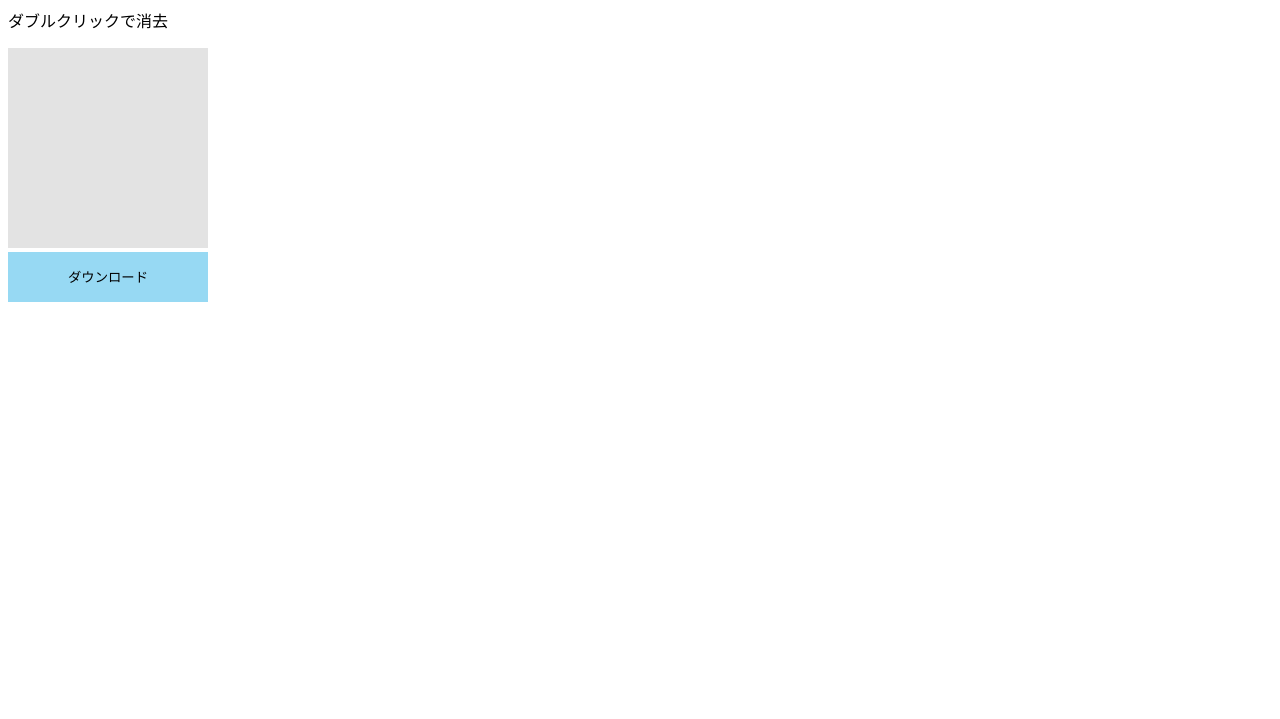
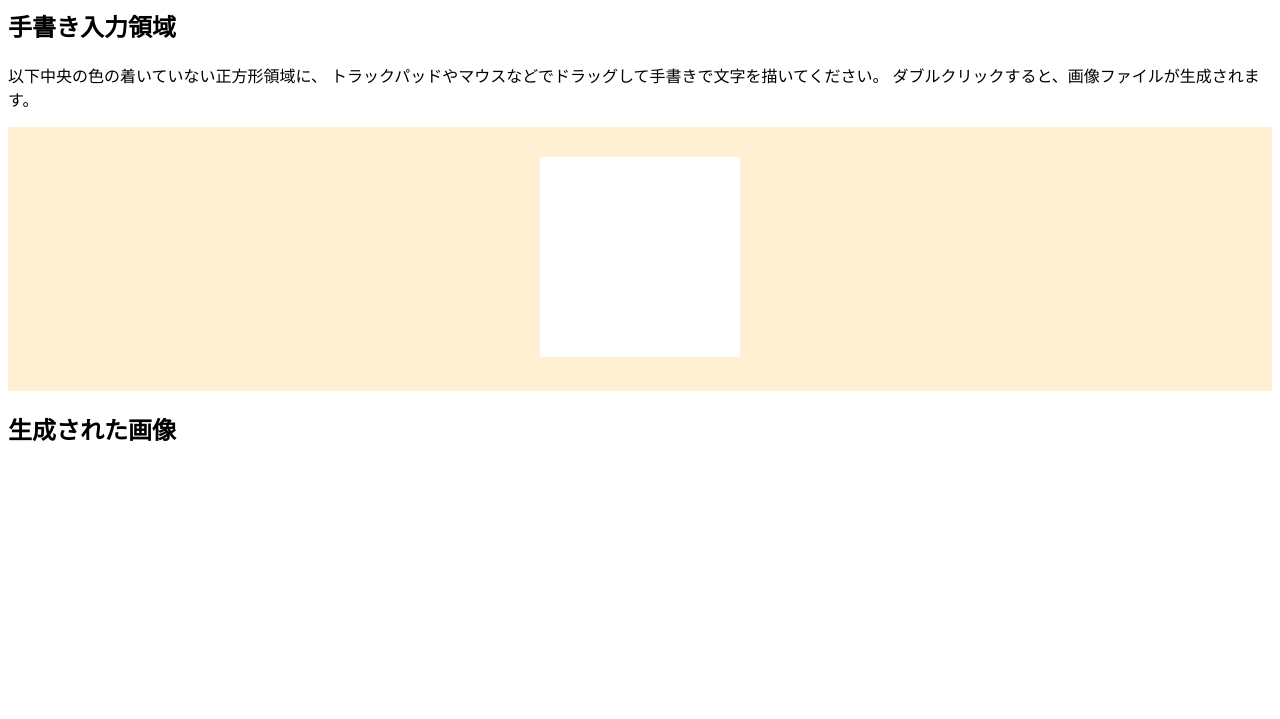
Before and after one commit to ttnok/keyboard-lesson, a plain HTML site: page mnist/index.html in a window 1280 px wide. Shown: the part 81-800 px from the top of the page. Drawn offline with Linux system fonts and the light colour scheme.

Commit message:
UI 変更

```diff
--- a/mnist/index.html
+++ b/mnist/index.html
@@ -6,8 +6,16 @@
     <title>MNIST</title>
 
     <style>
+        #handwriting {
+            padding: 30px;
+            background-color: rgb(255, 240, 212);
+            text-align: center;
+        }
         canvas {
-            background-color: rgb(227, 227, 227);
+            display: inline;
+            margin: 0 auto;
+            border: 0;
+            background-color: white;
         }
         button {
             display: block;
@@ -32,51 +40,58 @@
     </style>
 </head>
 <body>
-    <h1>数字認識アプリ</h1>
+    <h1>手書き文字画像作成アプリ</h1>
 
-    <div>
-        <p>ダブルクリックで消去</p>
+    <h2>手書き入力領域</h2>
+    <p>
+        以下中央の色の着いていない正方形領域に、
+        トラックパッドやマウスなどでドラッグして手書きで文字を描いてください。
+        ダブルクリックすると、画像ファイルが生成されます。
+    </p>
+
+    <div id="handwriting">
         <canvas width="200" height="200"></canvas>
-        <button id="download">ダウンロード</button>
     </div>
+
+    <h2>生成された画像</h2>
     <div id="myfigures">
     </div>
 
 <script>
     const canvas = document.querySelector('canvas');
     const context = canvas.getContext('2d');
-    const textarea = document.querySelector('textarea');
-
-    const downloader = document.querySelector('#download');
 
     const init = () => {
+        "use strict";
+
         const bb = canvas.getBoundingClientRect();
 
         let drawing = false;
-        let prev = {x: 0, y: 0}, curr = {x: 0, y: 0};
+        let prev = {x: 0, y: 0};
 
         const position = e => {
-            return [e.clientX - bb.left, e.clientY - bb.top];
+            console.log(`${e.pageX} - ${bb.left}, ${e.pageY} - ${bb.top}`)
+            return [e.pageX - bb.left, e.pageY - bb.top];
         };
 
         canvas.addEventListener('mousemove', e => {
-            [x, y] = position(e);
+            if (!drawing) return;
+
             const c = context;
+            let [x, y] = position(e);
 
-            if (drawing) {
             c.lineTo(x, y);
-                c.lineWidth = 10;
+            c.lineWidth = 5;
             c.lineCap = "round";
             c.lineJoin = "round";
             c.shadowColor = "rgb(0, 0, 0)";
-                c.shadowBlur = 3;
+            c.shadowBlur = 8;
             c.strokeStyle = "rgb(0, 0, 0)";
             c.stroke();
             [prev.x, prev.y] = [x, y];
-            }
         });
         canvas.addEventListener('mousedown', e => {
-            [x, y] = [prev.x, prev.y] = position(e);
+            let [x, y] = [prev.x, prev.y] = position(e);
             drawing = true;
             context.beginPath();
             context.moveTo(x, y);
@@ -89,12 +104,8 @@
         });
 
         canvas.addEventListener('dblclick', e => {
-            context.clearRect(0, 0, canvas.width, canvas.height)
-        });
-
             // cf. HTMLCanvasElement.toBlob() -- MDN
             // https://developer.mozilla.org/ja/docs/Web/API/HTMLCanvasElement/toBlob
-        downloader.addEventListener('click', e => {
             canvas.toBlob(blob => {
                 const img = document.createElement('img');
                 const url = URL.createObjectURL(blob);
@@ -106,6 +117,9 @@
                 img.classList.add('figure');
                 document.querySelector('#myfigures').appendChild(img);
             })
+
+            // 手書き領域クリア
+            context.clearRect(0, 0, canvas.width, canvas.height)
         });
     };
 
```
Lines whose indentation alone changed are shown as unchanged.
